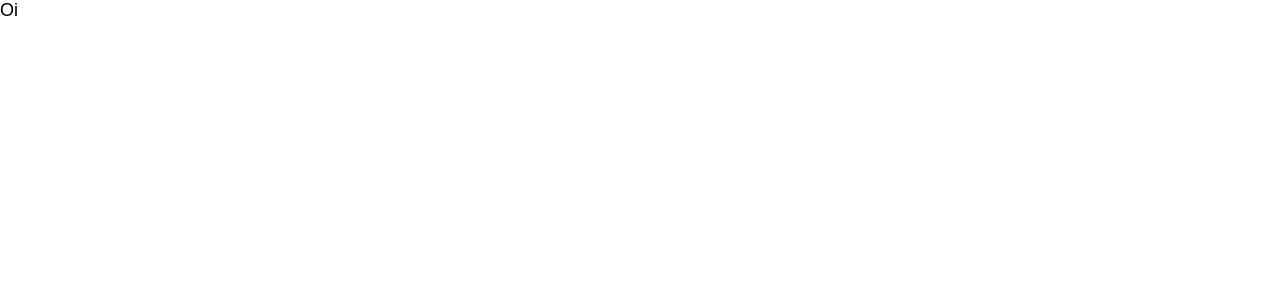
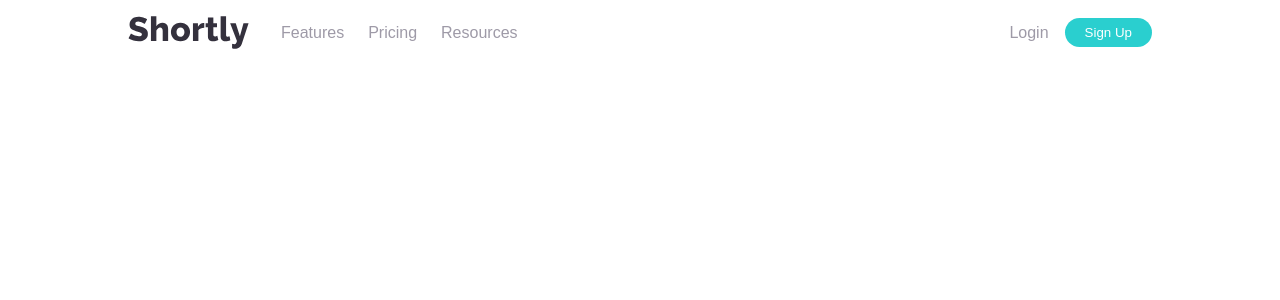
Before and after one commit to thomasluizon/url-shortening-api-react, a React (Vite) app: page / in a window 1280 px wide. Shown: the top 300 px of the page. Built offline with nearby package versions, Linux system fonts and the light colour scheme.

Commit message:
added header component

```diff
--- /dev/null
+++ b/src/components/Header/Header.jsx
@@ -0,0 +1,32 @@
+const Header = () => {
+   return (
+      <header className="header">
+         <div className="container">
+            <div className="header__nav-wrapper">
+               <img src="src/assets/imgs/logo.svg" alt="Shortly logo" />
+               <nav className="header__nav">
+                  <ul>
+                     <li>
+                        <a href="#">Features</a>
+                     </li>
+                     <li>
+                        <a href="#">Pricing</a>
+                     </li>
+                     <li>
+                        <a href="#">Resources</a>
+                     </li>
+                  </ul>
+               </nav>
+            </div>
+            <div className="header__login-wrapper">
+               <a href="#">Login</a>
+               <button className="btn" href="#">
+                  Sign Up
+               </button>
+            </div>
+         </div>
+      </header>
+   );
+};
+
+export default Header;
--- /dev/null
+++ b/src/components/Header/_header.scss
@@ -0,0 +1,30 @@
+.header {
+   padding: 1rem 0;
+
+   .container {
+      @include flex(space-between);
+
+      a {
+         color: $grayish-violet;
+         transition: $trans-dur color ease-in-out;
+         &:hover {
+            color: $very-dark-violet;
+         }
+      }
+
+      .header__nav-wrapper {
+         @include flex(center);
+         gap: 2rem;
+      }
+
+      .header__nav ul {
+         @include flex(center);
+         gap: 1.5rem;
+      }
+
+      .header__login-wrapper {
+         @include flex(center);
+         gap: 1rem;
+      }
+   }
+}
--- /dev/null
+++ b/src/styles/abstracts/_generics.scss
@@ -0,0 +1 @@
+$trans-dur: 0.2s;
--- a/src/styles/abstracts/_index.scss
+++ b/src/styles/abstracts/_index.scss
@@ -1 +1,3 @@
 @forward './colors';
+@forward './mixins';
+@forward './generics';
--- /dev/null
+++ b/src/styles/abstracts/_mixins.scss
@@ -0,0 +1,5 @@
+@mixin flex($justify) {
+   display: flex;
+   align-items: center;
+   justify-content: $justify;
+}
--- a/src/styles/css/index.css
+++ b/src/styles/css/index.css
@@ -1,3 +1,37 @@
+.header {
+  padding: 1rem 0;
+}
+.header .container {
+  display: flex;
+  align-items: center;
+  justify-content: space-between;
+}
+.header .container a {
+  color: hsl(257deg, 7%, 63%);
+  transition: 0.2s color ease-in-out;
+}
+.header .container a:hover {
+  color: hsl(260deg, 8%, 14%);
+}
+.header .container .header__nav-wrapper {
+  display: flex;
+  align-items: center;
+  justify-content: center;
+  gap: 2rem;
+}
+.header .container .header__nav ul {
+  display: flex;
+  align-items: center;
+  justify-content: center;
+  gap: 1.5rem;
+}
+.header .container .header__login-wrapper {
+  display: flex;
+  align-items: center;
+  justify-content: center;
+  gap: 1rem;
+}
+
 *,
 *::before,
 *::after {
@@ -6,12 +40,31 @@
   padding: 0;
   border: none;
   outline: none;
-  font-size: 18px;
   font-weight: 500;
   text-decoration: none;
   list-style: none;
+  color: black;
+  font-family: "Poppins", sans-serif;
 }
 
 body {
   font-family: "Poppins", sans-serif;
+}
+
+.container {
+  width: 80%;
+  margin: 0 auto;
+  height: 100%;
+}
+
+.btn {
+  color: white;
+  background-color: hsl(180deg, 66%, 49%);
+  padding: 0.4375rem 1.25rem;
+  border-radius: 1.5625rem;
+  cursor: pointer;
+  transition: 0.2s filter ease-in-out;
+}
+.btn:hover {
+  filter: brightness(1.05);
 }/*# sourceMappingURL=index.css.map */
--- a/src/styles/scss/index.scss
+++ b/src/styles/scss/index.scss
@@ -1,4 +1,5 @@
 @use '../abstracts/' as *;
+@import '../../components/Header/header';
 
 *,
 *::before,
@@ -8,12 +9,31 @@
    padding: 0;
    border: none;
    outline: none;
-   font-size: 18px;
    font-weight: 500;
    text-decoration: none;
    list-style: none;
+   color: black;
+   font-family: 'Poppins', sans-serif;
 }
 
 body {
    font-family: 'Poppins', sans-serif;
 }
+
+.container {
+   width: 80%;
+   margin: 0 auto;
+   height: 100%;
+}
+
+.btn {
+   color: white;
+   background-color: $cyan;
+   padding: 0.4375rem 1.25rem;
+   border-radius: 1.5625rem;
+   cursor: pointer;
+   transition: $trans-dur filter ease-in-out;
+   &:hover {
+      filter: brightness(1.05);
+   }
+}
--- a/src/views/App.jsx
+++ b/src/views/App.jsx
@@ -1,7 +1,9 @@
+import Header from '../components/Header/Header';
+
 const App = () => {
    return (
       <>
-         <h1>Oi</h1>
+         <Header />
       </>
    );
 };
```
Also changed, not shown: src/styles/abstracts/_colors.scss (+7 -7 lines), 1 other file (tests, documents, lock files or other folders).
